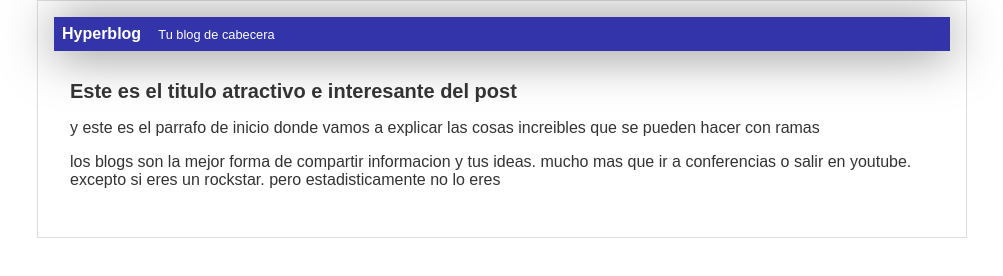
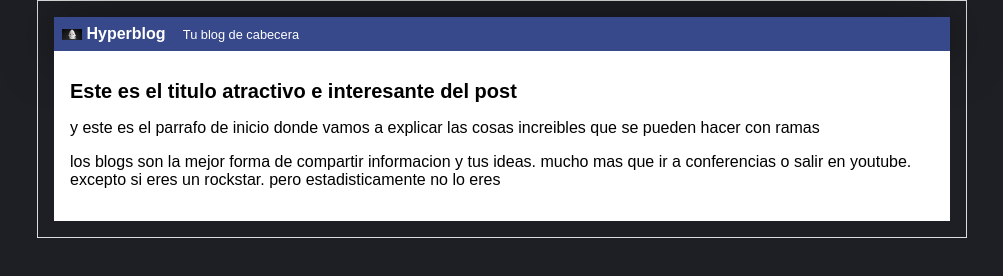
Before and after one commit to Yayosil/hyperblog, a plain HTML site: page blogpost.html in a window 1280 px wide. Shown: the whole page, without its empty margins (138-1141 px from the left). Drawn offline with Linux system fonts and the light colour scheme.

Commit message:
color de fondo, logo nuevo y mejor color de header

```diff
--- a/CSS/estilos.css
+++ b/CSS/estilos.css
@@ -1,6 +1,7 @@
 body
 {
-    color: #333;
+    background: #1e1f24;
+    color: black;
     text-align: center;
     font-family: "Arial";
     font-size: 16px;
@@ -10,14 +11,17 @@
 
 #cabecera
 {
-    background: #33A;
+    background: #37488b;
     box-shadow: 0px 2px 50px 0px rgba(0,0,0,0.5);
     color: white;
     font-weight: bold;
     margin: 0;
     padding: 0.5em;
-
-
+}
+#cabecera #logo
+{
+    width: 20px;
+    vertical-align: middle;
 }
 
 #cabecera #tagline
@@ -42,5 +46,6 @@
 }
 #post
 {
+    background: white;
     padding: 1em;
 }
--- a/blogpost.html
+++ b/blogpost.html
@@ -6,8 +6,9 @@
     <body>
         <div id="container">
             <div id="cabecera">
-                Hyperblog <span id="tagline">Tu blog de cabecera
-                </span>
+                <img id="logo" src="imagenes/dragon.png" />
+                Hyperblog
+                <span id="tagline">Tu blog de cabecera</span>
             </div>
             <div id="post">
                 <h1>Este es el titulo atractivo e interesante del post</h1>
```
